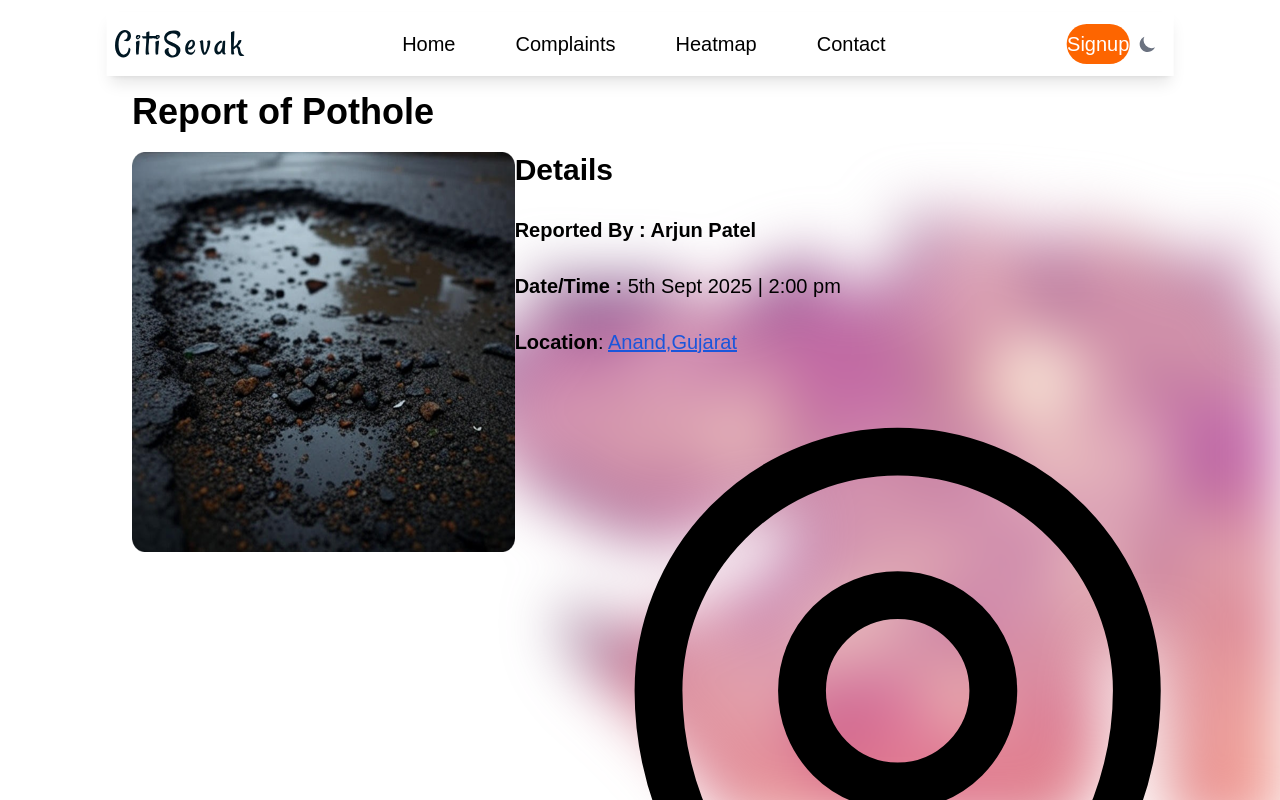
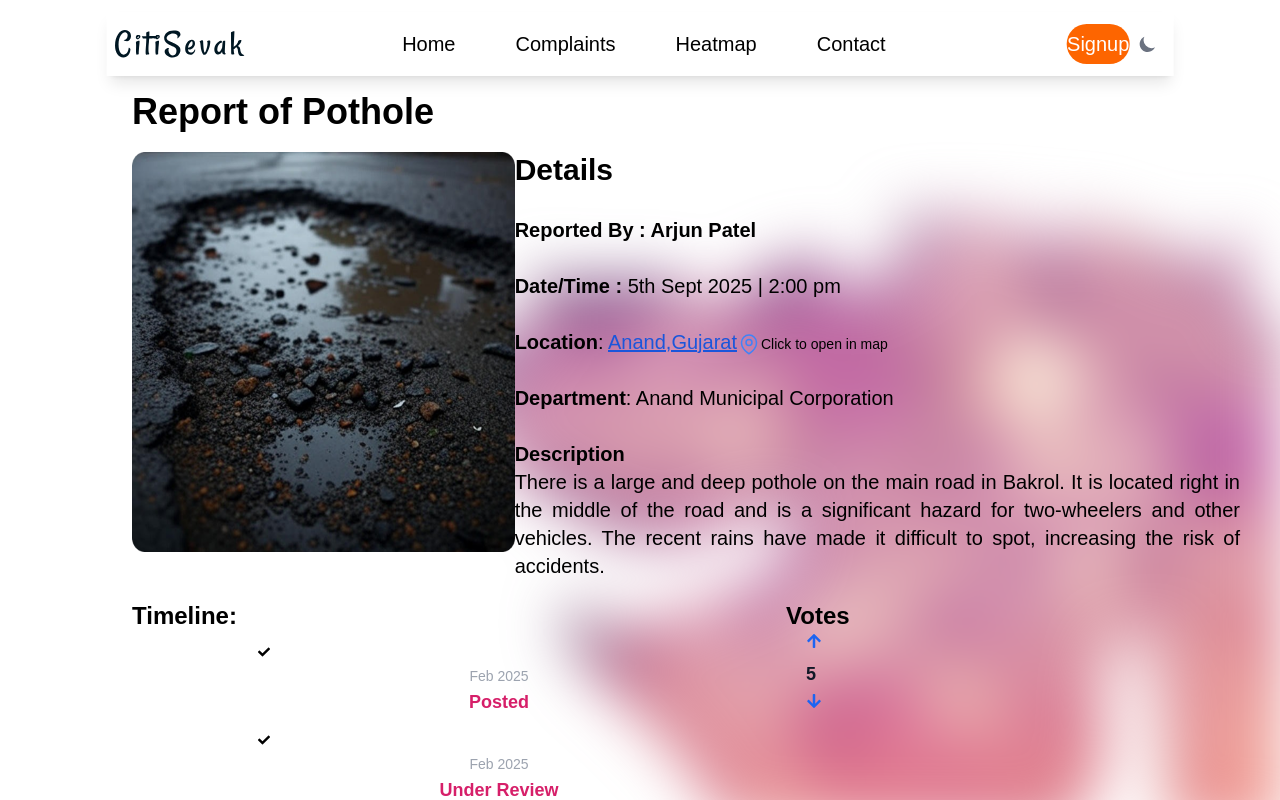
Before and after one commit to php2k6/gcet-hack, a React (Vite) app in the folder frontend/: page /report in a window 1280 px wide. Shown: the top 800 px of the page. Built offline with nearby package versions, Linux system fonts and the light colour scheme.

Commit message:
Minimizes console errors

```diff
--- a/frontend/index.html
+++ b/frontend/index.html
@@ -2,7 +2,11 @@
 <html lang="en">
   <head>
     <meta charset="UTF-8" />
-    <link rel="icon" type="image/svg+xml" href="/vite.svg" />
+    <link
+      rel="icon"
+      type="image/svg+xml"
+      href="../frontend/src/assets/logo.svg"
+    />
     <link
       href="https://fonts.googleapis.com/css2?family=Bitter:wght@400;700&display=swap"
       rel="stylesheet"
--- a/frontend/src/pages/Report.jsx
+++ b/frontend/src/pages/Report.jsx
@@ -30,7 +30,7 @@ const Report = () => {
   var loc = "Anand,Gujarat";
   var dep = "Anand Municipal Corporation";
   var des =
-    "There is a large and deep pothole on the main road in Bakrol, near. It is located right in the middle of the road and is a significant hazard for two-wheelers and other vehicles. The recent rains have made it difficult to spot, increasing the risk of accidents. ";
+    "There is a large and deep pothole on the main road in Bakrol. It is located right in the middle of the road and is a significant hazard for two-wheelers and other vehicles. The recent rains have made it difficult to spot, increasing the risk of accidents. ";
   let problems = [
     "Pothole",
     "Dumping",
@@ -101,18 +101,18 @@ const Report = () => {
                       xmlns="http://www.w3.org/2000/svg"
                       fill="none"
                       viewBox="0 0 24 24"
-                      stroke-width="1.5"
+                      strokeWidth="1.5"
                       stroke="currentColor"
-                      class="inline h-6 w-6 text-blue-500"
+                      className="inline h-6 w-6 text-blue-500"
                     >
                       <path
-                        stroke-linecap="round"
-                        stroke-linejoin="round"
+                        strokeLinecap="round"
+                        strokeLinejoin="round"
                         d="M15 10.5a3 3 0 11-6 0 3 3 0 016 0z"
                       />
                       <path
-                        stroke-linecap="round"
-                        stroke-linejoin="round"
+                        strokeLinecap="round"
+                        strokeLinejoin="round"
                         d="M19.5 10.5c0 7.142-7.5 11.25-7.5 11.25S4.5 17.642 4.5 10.5a7.5 7.5 0 1115 0z"
                       />
                     </svg>
@@ -136,15 +136,6 @@ const Report = () => {
                 <div className="text-2xl font-bold">Timeline:</div>
                 <center>
                   <div className="mt-5 ml-30 h-screen w-full max-w-4xl">
-                    <style jsx>{`
-                      .timeline-container .flowbite-timeline-horizontal::after {
-                        display: none !important;
-                      }
-                      .timeline-container
-                        .flowbite-timeline-item:last-child::after {
-                        display: none !important;
-                      }
-                    `}</style>
                     <Timeline horizontal className="w-full">
                       {stages.map((stage) => (
                         <TimelineItem key={stage.id}>
```
